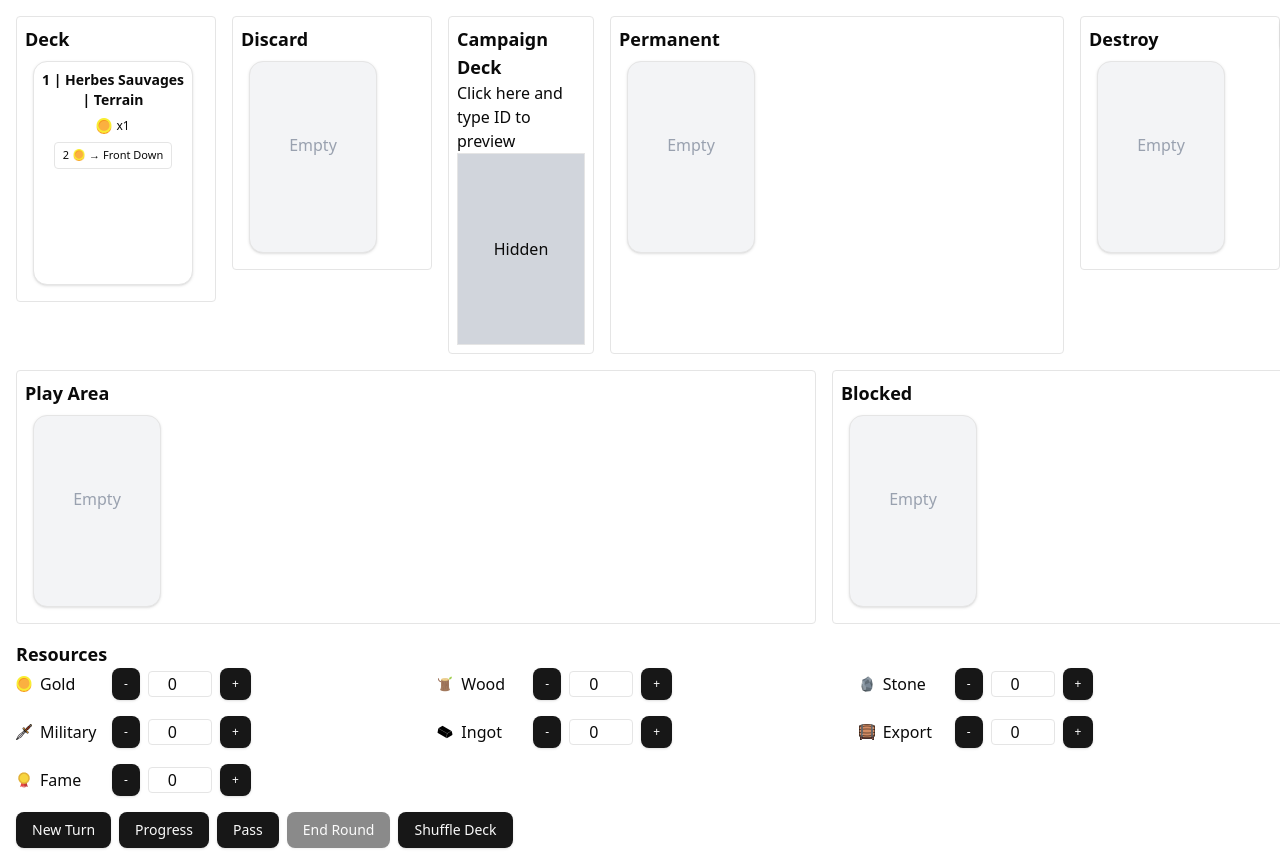
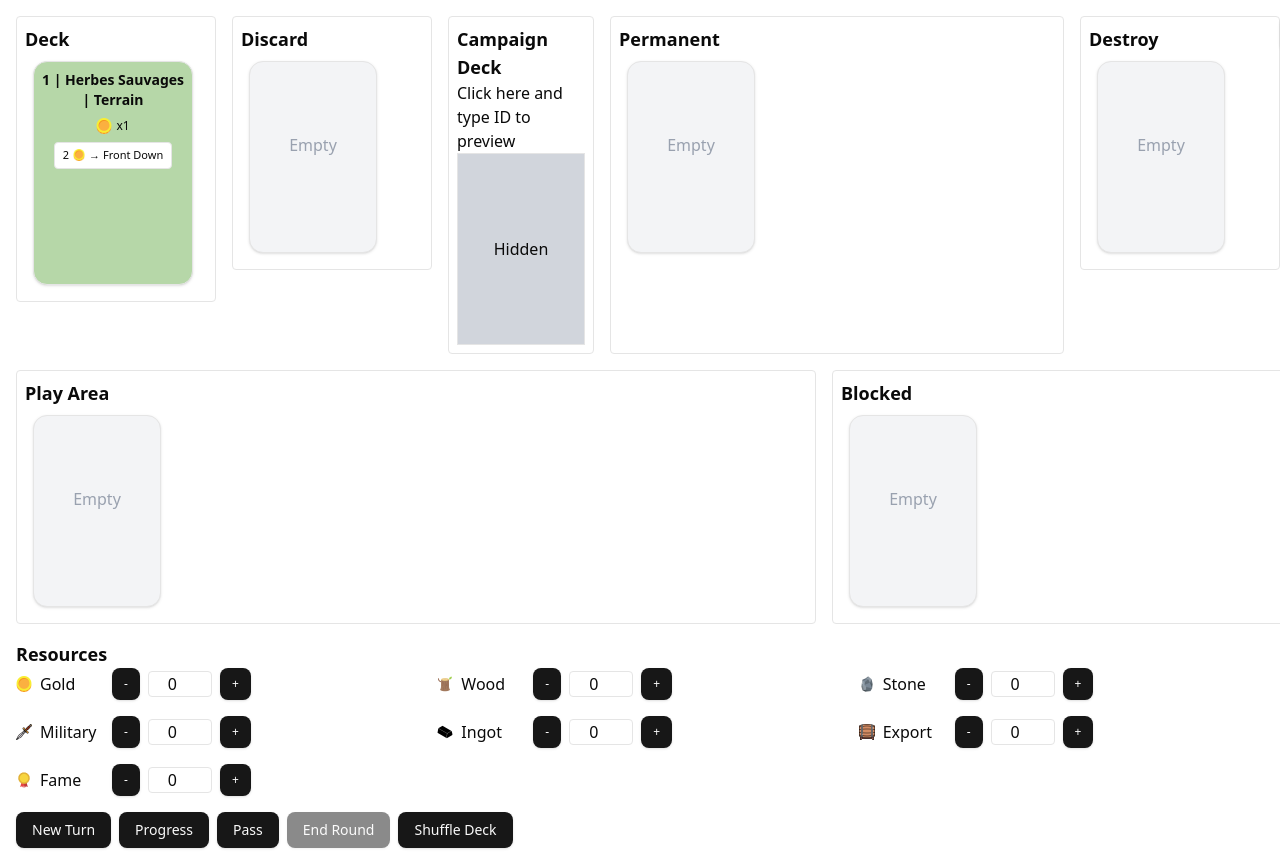
Before and after one commit to Keleonix/Kingdom-Legacy-Digital, a React (Vite) app: page / in a window 1280 px wide. Shown: the top 864 px of the page. Built offline with nearby package versions, Linux system fonts and the light colour scheme.

Commit message:
Added colors to cards

```diff
--- a/src/App.tsx
+++ b/src/App.tsx
@@ -3,7 +3,7 @@ import { Button } from "@/components/ui/button";
 import { Card, CardContent } from "@/components/ui/card";
 import { DndProvider, useDrag, useDrop } from "react-dnd";
 import { HTML5Backend } from "react-dnd-html5-backend";
-import { emptyResource, GameCard, RESOURCE_KEYS, type ResourceMap, type PopupPayload } from "./types";
+import { emptyResource, GameCard, RESOURCE_KEYS, TYPE_COLORS, type ResourceMap, type PopupPayload } from "./types";
 import { allCards } from "./cards";
 
 // deep-clone preserving prototype/methods
@@ -78,6 +78,28 @@ function renderEffect(effect: string) {
       );
     }
   });
+}
+
+// -------------------
+// Helper to render background card color
+// -------------------
+function getBackgroundStyle(card: GameCard, sideIdx: number) {
+  // assume `card.type[sideIdx]` can be a string or an array of strings
+  const rawType = card.type?.[sideIdx];
+  if (!rawType) return {};
+
+  const types = Array.isArray(rawType) ? rawType : [rawType];
+  const colors = types.map((t) => TYPE_COLORS[t] || "#ffffff");
+
+  if (colors.length === 1) {
+    return { background: colors[0] };
+  }
+  if (colors.length >= 2) {
+    return {
+      background: `linear-gradient(135deg, ${colors[0]} 0%, ${colors[1]} 100%)`,
+    };
+  }
+  return {};
 }
 
 // -------------------
@@ -227,8 +249,10 @@ function CardView({
           if (!interactable) return;
           if (onTapAction) onTapAction(card, fromZone);
         }}
-        className={`w-40 h-56 m-2 flex flex-col items-center justify-between border ${!interactable ? "opacity-60 cursor-not-allowed" : "cursor-pointer"}`}
-      >
+        style={getBackgroundStyle(card, currentSideIdx)}
+        className={`w-40 h-56 m-2 flex flex-col items-center justify-between border
+          ${!interactable ? "opacity-60 cursor-not-allowed" : "cursor-pointer"}`}
+        >
         <CardContent className="text-center p-2 overflow-hidden">
           <div>
             <p className="font-bold text-sm line-clamp-2">
--- a/src/types.ts
+++ b/src/types.ts
@@ -27,6 +27,16 @@ export const RESOURCE_KEYS: (keyof ResourceMap)[] = [
   "export",
   "fame"
 ];
+
+export const TYPE_COLORS: Record<string, string> = {
+  Maritime: "#a7bed3",   // muted blue
+  Bâtiment: "#cfd4d9",   // light grey
+  Personne: "#f6e5a5",   // soft pastel yellow
+  Evénement: "#f4c2d7",  // pastel pink
+  Terrain: "#b6d7a8",    // muted green
+  Ennemi: "#e6a5a5",     // soft red
+  default: "#ffffff"
+};
 
 export const emptyResource: ResourceMap = {
   gold: 0,
```
